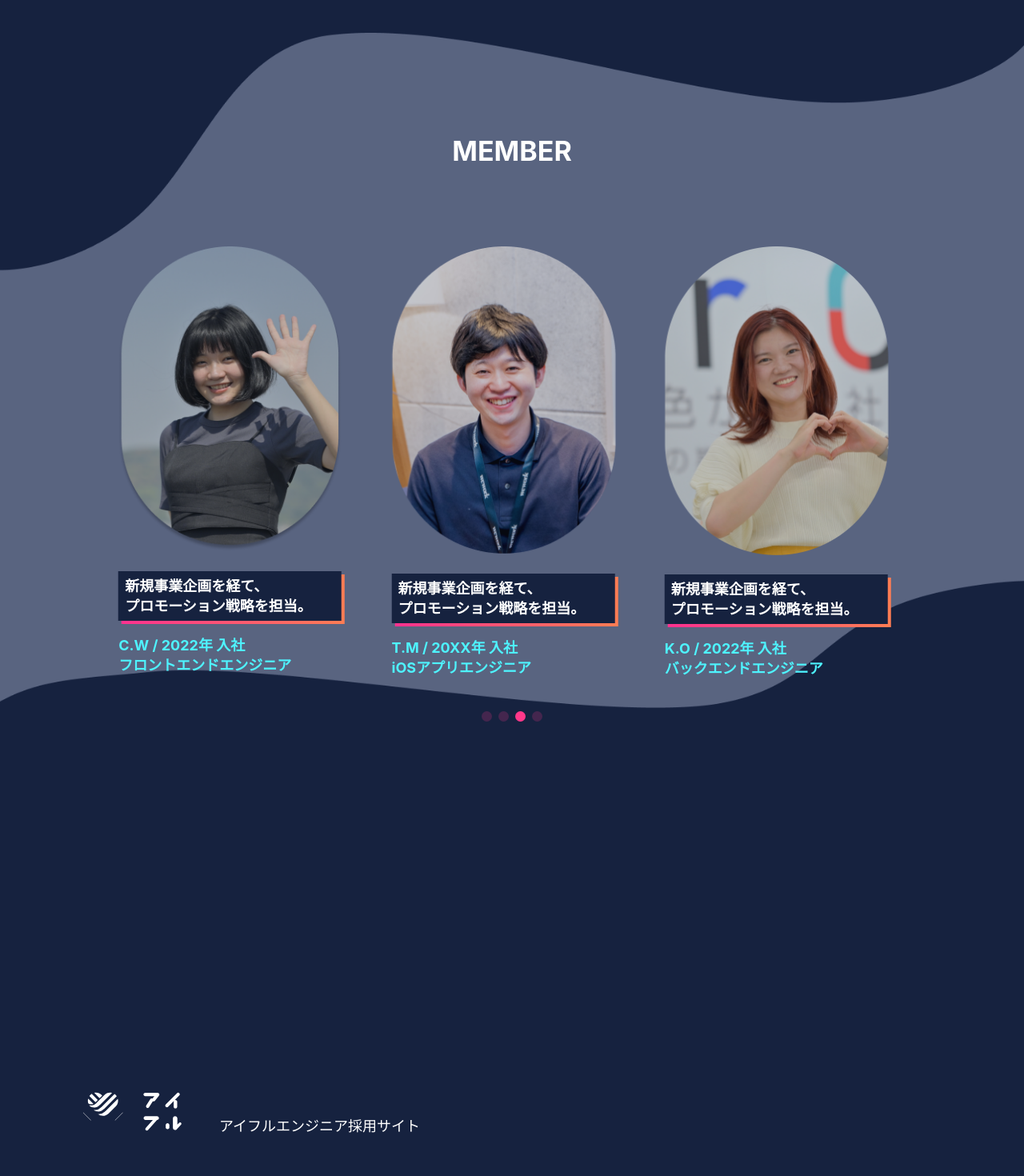
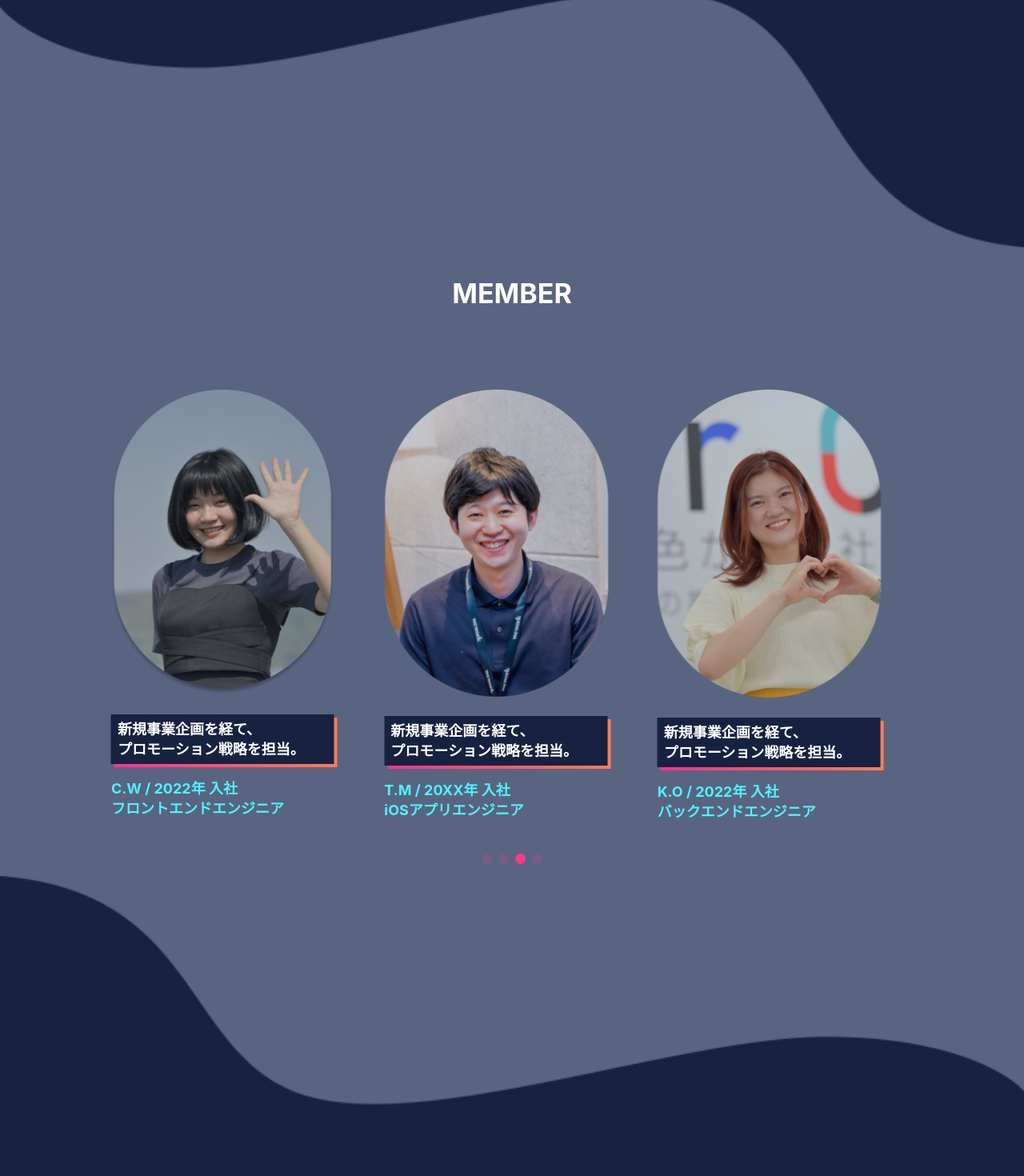
Before and after one commit to saya1104/office-area, a Next.js app: page /interview/otayuji in a window 1280 px wide. Shown: the part 2512-3982 px from the top of the page at 80% size. Built offline with nearby package versions, Linux system fonts and the light colour scheme.

Commit message:
Listの背景を修正

```diff
--- a/components/elements/MembersSwiper.tsx
+++ b/components/elements/MembersSwiper.tsx
@@ -60,7 +60,6 @@ const SquareStyle = styled.div`
 
 const MembersSwiper = () => {
   const viewWidth = document.documentElement.clientWidth;
-  console.log(viewWidth);
   const router = useRouter();
   return (
     <Swiper
--- a/components/elements/ProductLists.tsx
+++ b/components/elements/ProductLists.tsx
@@ -33,7 +33,6 @@ const SpListStyle = styled.div`
   display: none;
   ${tablet`
   display:block;
-  position: absolute;
   width:90vw;
   top: 80px;
   margin:0 5vw;
--- a/components/layouts/Footer.tsx
+++ b/components/layouts/Footer.tsx
@@ -2,14 +2,14 @@ import React from 'react';
 import Link from 'next/link';
 import styled from 'styled-components';
 import AifulLogo from '../../public/assets/AifulLogo.svg';
-import { sp, spMin } from '../../styles/breakPoint';
+import { sp, tablet } from '../../styles/breakPoint';
 
 const FooterStyle = styled.footer`
   position: relative;
   padding: 45px 100px 80px 100px;
   margin-top: 100px;
 
-  ${spMin`
+  ${tablet`
     padding: 45px 20px 80px 20px;
   `}
 `;
@@ -107,10 +107,11 @@ const ArrowStyle = styled.div`
   right: 100px;
   bottom: 60px;
 
-  ${sp`
+  ${tablet`
     position: initial;
     width: 100px;
-    margin: 0 0 0 auto;
+    margin: -60px 0 0 auto;
+
   `}
 `;
 
--- a/components/templates/InterViewPage/InterViewTop/MemberInterviewCarousel.tsx
+++ b/components/templates/InterViewPage/InterViewTop/MemberInterviewCarousel.tsx
@@ -1,67 +1,44 @@
 import Image from 'next/image';
 import styled from 'styled-components';
-import { sp } from '../../../../styles/breakPoint';
 import MembersSwiper from '../../../elements/MembersSwiper';
 
 const Wrapper = styled.div`
-  margin: 300px 0 400px 0;
   position: relative;
+  background-color: #596480;
   h3 {
     text-align: center;
     margin-bottom: 100px;
   }
 `;
 
-const PcWaveStyle = styled.div`
-  position: absolute;
-  z-index: -1;
-  top: -10vw;
-  ${sp`
-	display:none;
-  `}
-`;
-
-const SpWaveStyle = styled.div`
-  display: none;
-  ${sp`
-  top: -10vw;
-  display:block;
-  position: absolute;
-  z-index: -1;
-  `}
-`;
-
 function MemberInterviewCarousel() {
   return (
     <Wrapper>
-      <PcWaveStyle>
       <Image
-          src="../assets/InterviewWavePc.png"
-          alt="Wave Image"
-          width={1512}
-          height={996}
+        src="/assets/Wave_Top.png"
+        alt="alful engineer recruitment"
+        width={1511}
+        height={858}
         sizes="100vw"
         style={{
-            width: '100vw',
+          width: '100%',
           height: 'auto',
         }}
       />
-      </PcWaveStyle>
-      <SpWaveStyle>
+      <h3>MEMBER</h3>
+      <MembersSwiper />
       <Image
-          src="../assets/InterviewWaveSp.png"
-          alt="Wave Image"
-          width={390}
+        src="/assets/Wave_Bottom.png"
+        alt="alful engineer recruitment"
+        width={1511}
         height={858}
         sizes="100vw"
         style={{
-            width: '100vw',
+          width: '100%',
           height: 'auto',
+          marginBottom: '-5px',
         }}
       />
-      </SpWaveStyle>
-      <h3>MEMBER</h3>
-      <MembersSwiper />
     </Wrapper>
   );
 }
--- a/pages/index.tsx
+++ b/pages/index.tsx
@@ -11,7 +11,7 @@ import { useLoading } from '../features/domains/hooks/useLoading';
 
 //Recruitがpostionの影響により高さが認識されなくなったため、marginで調整
 const FooterMargin = styled.div`
-  margin-top: 500px;
+  margin-top: 100px;
 `;
 
 function Home() {
```
Also changed, not shown: components/templates/ProductPage/TechnologySection.tsx (+34 -17 lines), components/templates/TopPage/Recruit.tsx (+6 -14 lines), public/assets/Wave_Bottom.png (added), public/assets/Wave_Top.png (added). Lines whose indentation alone changed are shown as unchanged.
